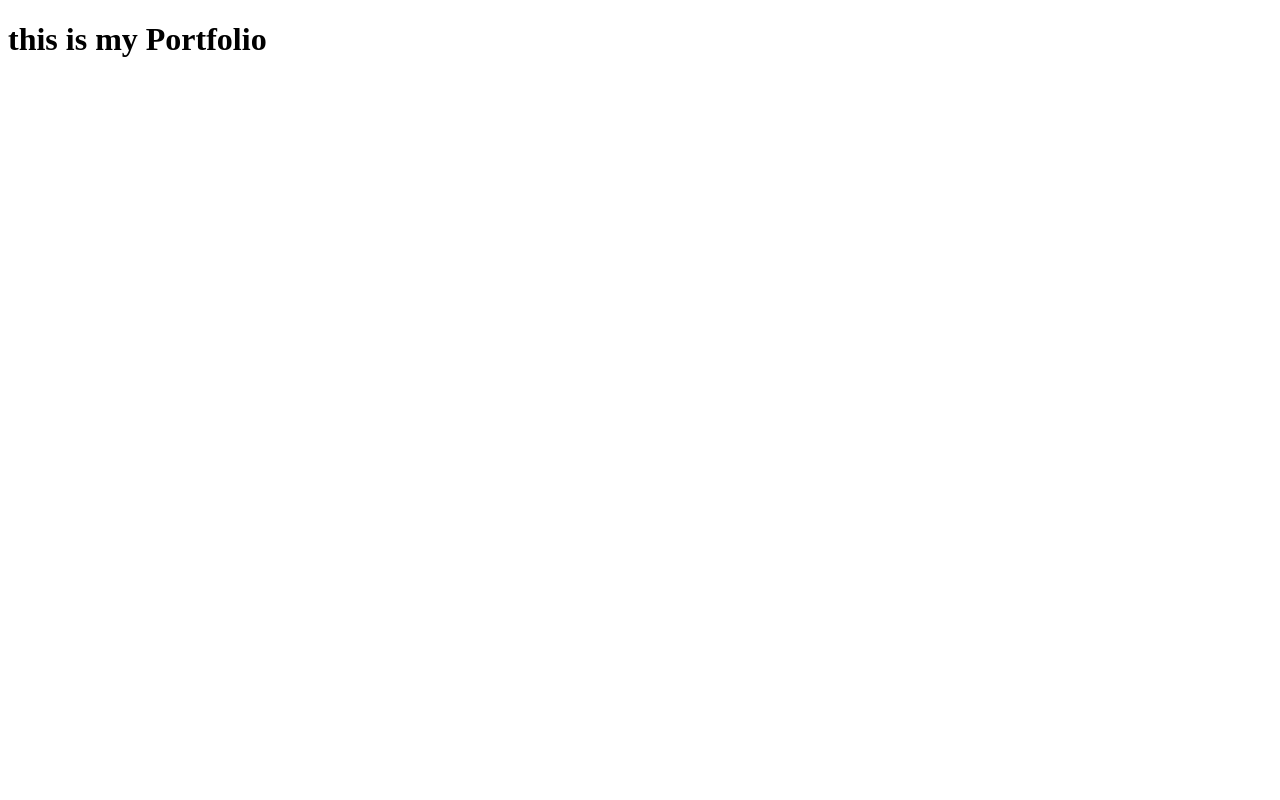
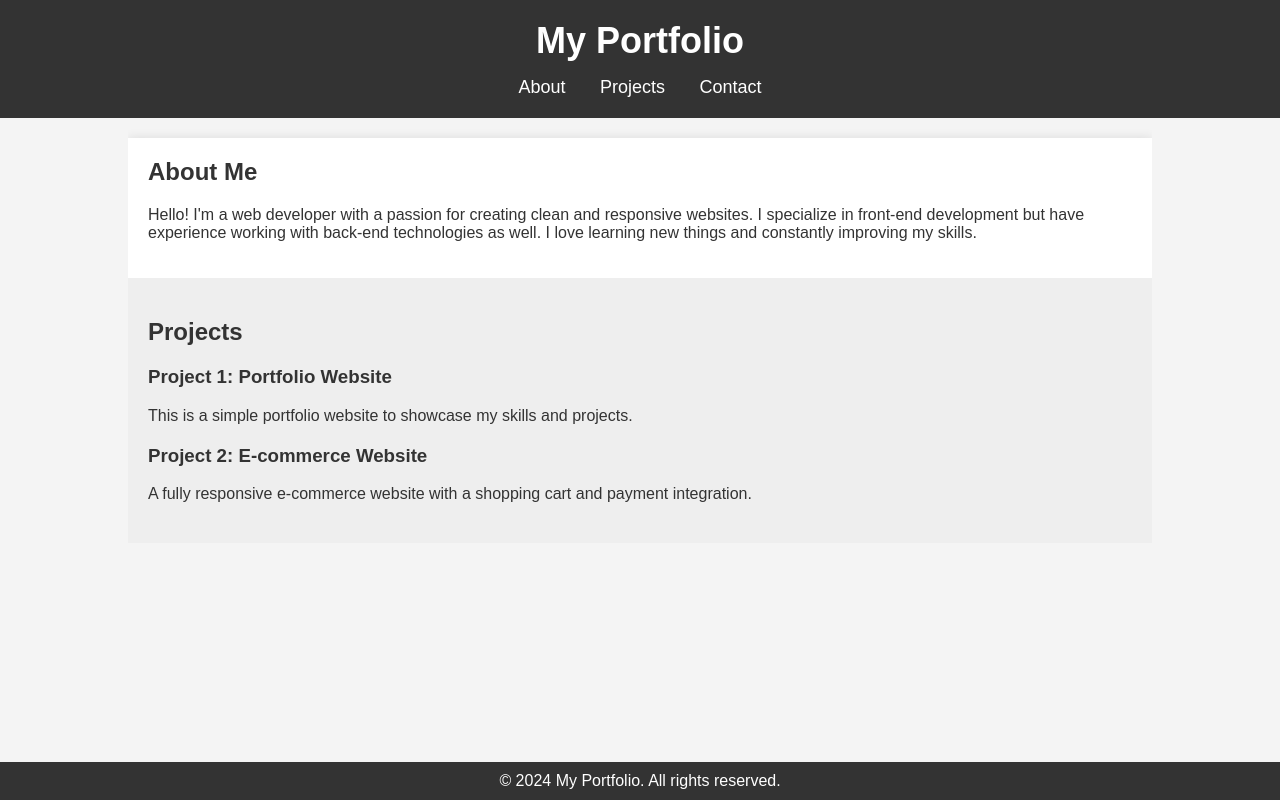
Before and after one commit to PrincessCaguioa/caguioacess.github.io, a plain HTML site: page index.html in a window 1280 px wide. Drawn offline with Linux system fonts and the light colour scheme.

Commit message:
Add files via upload

```diff
--- a/index.html
+++ b/index.html
@@ -2,11 +2,123 @@
 <html lang="en">
 <head>
     <meta charset="UTF-8">
-    <meta http-equiv="X-UA-Compatible" content="IE=edge">
     <meta name="viewport" content="width=device-width, initial-scale=1.0">
+    <meta http-equiv="X-UA-Compatible" content="ie=edge">
     <title>My Portfolio</title>
+    <style>
+        body {
+            font-family: Arial, sans-serif;
+            margin: 0;
+            padding: 0;
+            background-color: #f4f4f4;
+            color: #333;
+        }
+
+        header {
+            background-color: #333;
+            color: #fff;
+            padding: 20px 0;
+            text-align: center;
+        }
+
+        header h1 {
+            margin: 0;
+            font-size: 36px;
+        }
+
+        nav {
+            margin-top: 15px;
+        }
+
+        nav a {
+            color: #fff;
+            text-decoration: none;
+            margin: 0 15px;
+            font-size: 18px;
+        }
+
+        .container {
+            width: 80%;
+            margin: auto;
+            overflow: hidden;
+            padding: 20px 0;
+        }
+
+        section {
+            padding: 20px 0;
+        }
+
+        #about {
+            background-color: #fff;
+            padding: 20px;
+            box-shadow: 0 0 10px rgba(0, 0, 0, 0.1);
+        }
+
+        #about h2 {
+            margin-top: 0;
+        }
+
+        #projects {
+            background-color: #eee;
+            padding: 20px;
+        }
+
+        #projects .project {
+            margin-bottom: 20px;
+        }
+
+        #projects h2 {
+            margin-bottom: 20px;
+        }
+
+        footer {
+            background-color: #333;
+            color: #fff;
+            text-align: center;
+            padding: 10px 0;
+            position: fixed;
+            width: 100%;
+            bottom: 0;
+        }
+
+        footer p {
+            margin: 0;
+        }
+    </style>
 </head>
 <body>
-    <h1>this is my Portfolio</h1>
+
+<header>
+    <h1>My Portfolio</h1>
+    <nav>
+        <a href="#about">About</a>
+        <a href="#projects">Projects</a>
+        <a href="#contact">Contact</a>
+    </nav>
+</header>
+
+<div class="container">
+    <section id="about">
+        <h2>About Me</h2>
+        <p>Hello! I'm a web developer with a passion for creating clean and responsive websites. I specialize in front-end development but have experience working with back-end technologies as well. I love learning new things and constantly improving my skills.</p>
+    </section>
+
+    <section id="projects">
+        <h2>Projects</h2>
+        <div class="project">
+            <h3>Project 1: Portfolio Website</h3>
+            <p>This is a simple portfolio website to showcase my skills and projects.</p>
+        </div>
+        <div class="project">
+            <h3>Project 2: E-commerce Website</h3>
+            <p>A fully responsive e-commerce website with a shopping cart and payment integration.</p>
+        </div>
+    </section>
+</div>
+
+<footer>
+    <p>&copy; 2024 My Portfolio. All rights reserved.</p>
+</footer>
+
 </body>
 </html>
```
